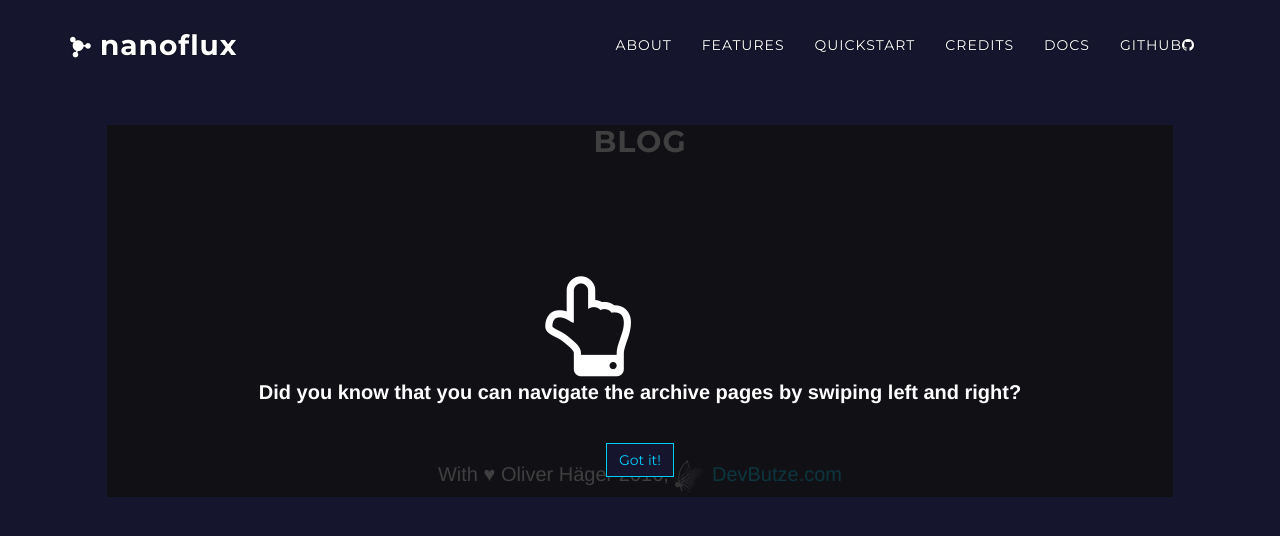
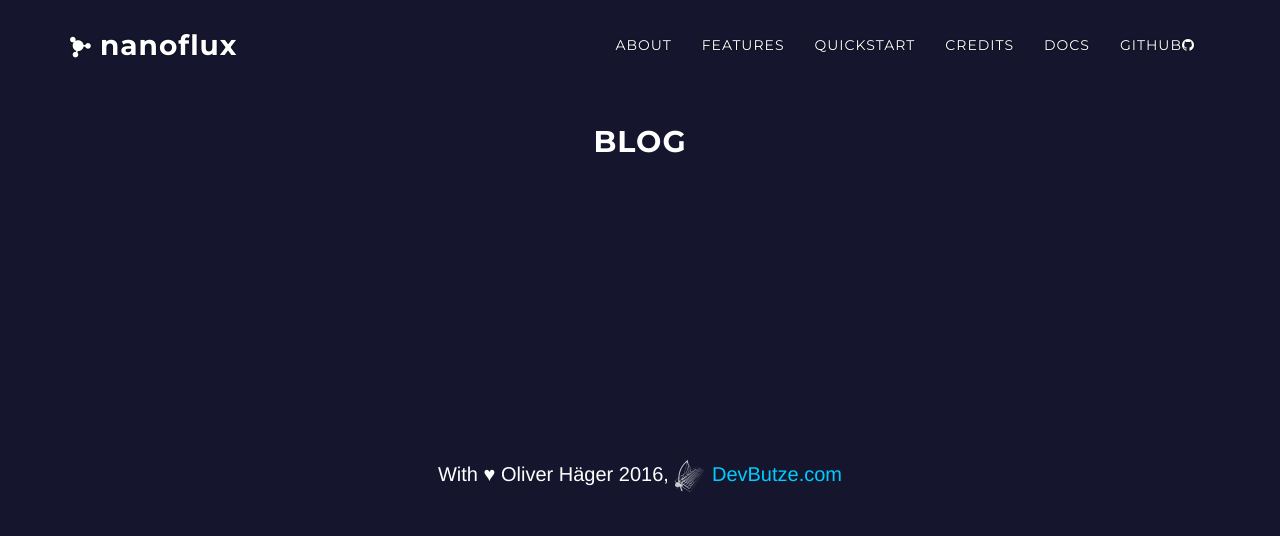
Before and after one commit to ohager/nanoflux, a Jekyll site: the page built from blog/index.html, in a window 1280 px wide. Shown: the top 536 px of the page. Built offline with Jekyll 4.4.1, drawn with Linux system fonts in a browser that asks for light colours; nearby versions of some CDN libraries; comment, search, counter and statistics services are not loaded; a style sheet for code colours, icons or effects is not loaded; part of the change alters nothing that is shown.

Commit message:
removed swipe instructions

```diff
--- a/_config.yml
+++ b/_config.yml
@@ -33,7 +33,7 @@ lang: "en"
 author: "Oliver Häger"
 title: "nanoflux"
 description: "nanoflux - a lightweight and comfortable Flux implementation"
-keywords: "häger, oliver, nanoflux, flux, npm, bower"
+keywords: "häger, oliver, nanoflux, flux, npm, bower, redux, reflux"
 favicon: "/img/favicon.ico"
 
 ################
@@ -99,8 +99,8 @@ reddit-share: True
 google-plus-share: True
 tumblr-share: True
 pinterest-share: True
-pocket-share: True
-vkontakte-share: True
+pocket-share: False
+vkontakte-share: False
 
 disqus-shortname: "nanoflux"
 
--- a/_includes/swipe-instructions.html
+++ b/_includes/swipe-instructions.html
@@ -1,5 +1,5 @@
 
-<!-- Swipe Instructions Start -->
+<!-- Swipe Instructions Start
 
 <div id="swipe-instruction">
   <div>
@@ -22,4 +22,4 @@
   </div>
 </div>
 
-<!-- Swipe Instructions End -->
+Swipe Instructions End -->
```
